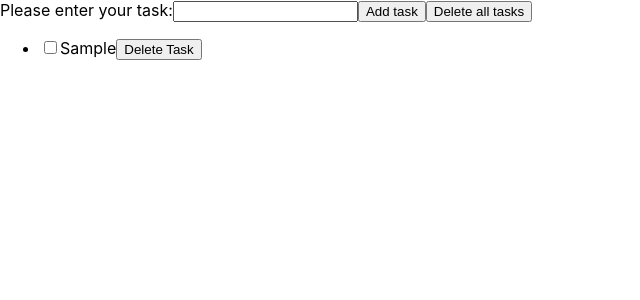
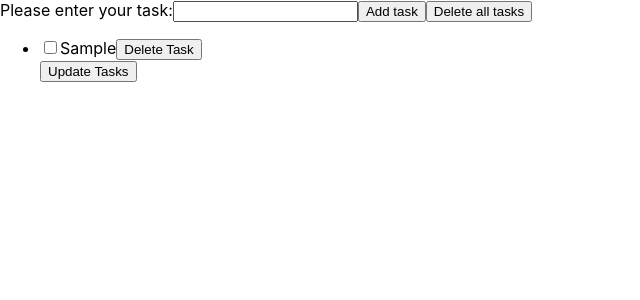
Before and after one commit to Dennis539/ToDo-app, a React (Create React App) app: page / in a window 1280 px wide. Both pictures are taken after typing "Sample" into the empty fields and a click on the button "Add task". Shown: the top 300 px of the page, without its empty margins (0-640 px from the left). Built offline with nearby package versions, Linux system fonts and the light colour scheme.

Commit message:
Added crud operations to app

```diff
--- a/src/App.js
+++ b/src/App.js
@@ -3,10 +3,12 @@ import TaskContent from "./TaskContent"
 
 function App() {
     const [inputValue, setInputValue] = React.useState("")
+    const [updatingTask, setUpdatingTask] = React.useState(false)
+    const [changedTask, setChangedTask] = React.useState("")
     const [tasks, setTasks] = React.useState([])
 
     const addItem = (item) => {
-        const id = tasks.length ? tasks.length : 0
+        const id = tasks.length ? tasks[tasks.length - 1].id + 1 : 1
         const newTask = { id, checked: false, item }
         setTasks([...tasks, newTask])
     }
@@ -23,11 +25,24 @@ function App() {
         const listTasks = tasks.map((item) =>
             item.id === id ? { ...item, checked: !item.checked } : item
         )
+        console.log(listTasks)
+        setTasks(listTasks)
     }
 
-    const updateTask = (index) => {
-        const updatedTasks = [...tasks]
-        console.log(updatedTasks)
+    const updateTask = (id) => {
+        const toUpdateTask = tasks.filter((task) => task.id === id)
+        setUpdatingTask(true)
+        setChangedTask(toUpdateTask[0].item)
+    }
+
+    const confirmUpdateTask = (e, taskId) => {
+        e.preventDefault()
+        const updatedTasks = tasks.map((task) =>
+            task.id === taskId ? { ...task, item: changedTask } : task
+        )
+        setTasks(updatedTasks)
+        setUpdatingTask(false)
+        setChangedTask("")
     }
 
     const deleteSingleTask = (id) => {
@@ -59,6 +74,11 @@ function App() {
                     tasks={tasks}
                     deleteSingleTask={deleteSingleTask}
                     handleCheck={handleCheck}
+                    updateTask={updateTask}
+                    updatingTask={updatingTask}
+                    confirmUpdateTask={confirmUpdateTask}
+                    setChangedTask={setChangedTask}
+                    changedTask={changedTask}
                 />
             </div>
         </div>
--- a/src/SingleTask.js
+++ b/src/SingleTask.js
@@ -1,17 +1,41 @@
-const SingleTask = ({ task, deleteSingleTask, handleCheck }) => {
+import UpdateThisTask from "./UpdateTask"
+
+const SingleTask = ({
+    task,
+    deleteSingleTask,
+    handleCheck,
+    updateTask,
+    updatingTask,
+    confirmUpdateTask,
+    setChangedTask,
+    changedTask,
+}) => {
     return (
         <li className="task">
             <input
                 type="checkbox"
                 checked={task.checked}
-                onChange={handleCheck}
+                onChange={() => handleCheck(task.id)}
             />
             <label>{task.item}</label>
 
             <button onClick={() => deleteSingleTask(task.id)}>
                 Delete Task
             </button>
-            {/* <button onClick={updateTask}>Update Tasks</button> */}
+            <div>
+                {updatingTask ? (
+                    <UpdateThisTask
+                        task={task}
+                        confirmUpdateTask={confirmUpdateTask}
+                        setChangedTask={setChangedTask}
+                        changedTask={changedTask}
+                    />
+                ) : (
+                    <button onClick={() => updateTask(task.id)}>
+                        Update Tasks
+                    </button>
+                )}
+            </div>
         </li>
     )
 }
--- a/src/TaskContent.js
+++ b/src/TaskContent.js
@@ -1,6 +1,15 @@
 import TaskList from "./TaskList"
 
-const TaskContent = ({ tasks, deleteSingleTask, handleCheck }) => {
+const TaskContent = ({
+    tasks,
+    deleteSingleTask,
+    handleCheck,
+    updateTask,
+    updatingTask,
+    confirmUpdateTask,
+    setChangedTask,
+    changedTask,
+}) => {
     return (
         <main>
             {tasks.length ? (
@@ -8,6 +17,11 @@ const TaskContent = ({ tasks, deleteSingleTask, handleCheck }) => {
                     tasks={tasks}
                     deleteSingleTask={deleteSingleTask}
                     handleCheck={handleCheck}
+                    updateTask={updateTask}
+                    updatingTask={updatingTask}
+                    confirmUpdateTask={confirmUpdateTask}
+                    setChangedTask={setChangedTask}
+                    changedTask={changedTask}
                 />
             ) : (
                 <p>Your list is empty</p>
--- a/src/TaskList.js
+++ b/src/TaskList.js
@@ -1,6 +1,15 @@
 import SingleTask from "./SingleTask"
 
-const TaskList = ({ tasks, deleteSingleTask, handleCheck }) => {
+const TaskList = ({
+    tasks,
+    deleteSingleTask,
+    handleCheck,
+    updateTask,
+    updatingTask,
+    confirmUpdateTask,
+    setChangedTask,
+    changedTask,
+}) => {
     return (
         <ul>
             {tasks.map((task) => (
@@ -8,6 +17,11 @@ const TaskList = ({ tasks, deleteSingleTask, handleCheck }) => {
                     task={task}
                     deleteSingleTask={deleteSingleTask}
                     handleCheck={handleCheck}
+                    updateTask={updateTask}
+                    updatingTask={updatingTask}
+                    confirmUpdateTask={confirmUpdateTask}
+                    setChangedTask={setChangedTask}
+                    changedTask={changedTask}
                 />
             ))}
         </ul>
--- /dev/null
+++ b/src/UpdateTask.js
@@ -0,0 +1,23 @@
+const UpdateThisTask = ({
+    task,
+    confirmUpdateTask,
+    setChangedTask,
+    changedTask,
+}) => {
+    return (
+        <form onSubmit={(e) => confirmUpdateTask(e, task.id)}>
+            <label>
+                Please update your task:
+                <input
+                    type="text"
+                    value={changedTask}
+                    onChange={(e) => setChangedTask(e.target.value)}
+                />
+                {console.log(changedTask)}
+            </label>
+            <button type="submit">Confirm update</button>
+        </form>
+    )
+}
+
+export default UpdateThisTask
```
Also changed, not shown: src/index.js (+9 -9 lines).
